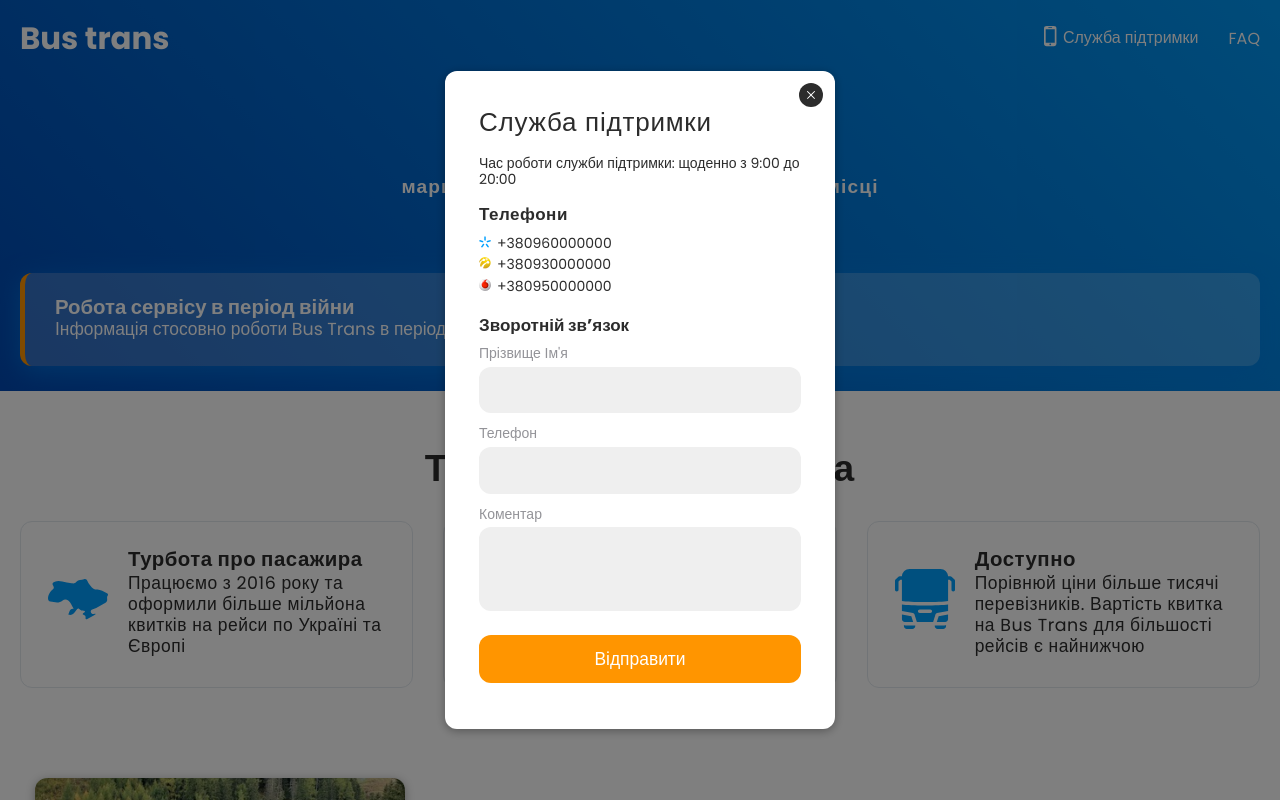
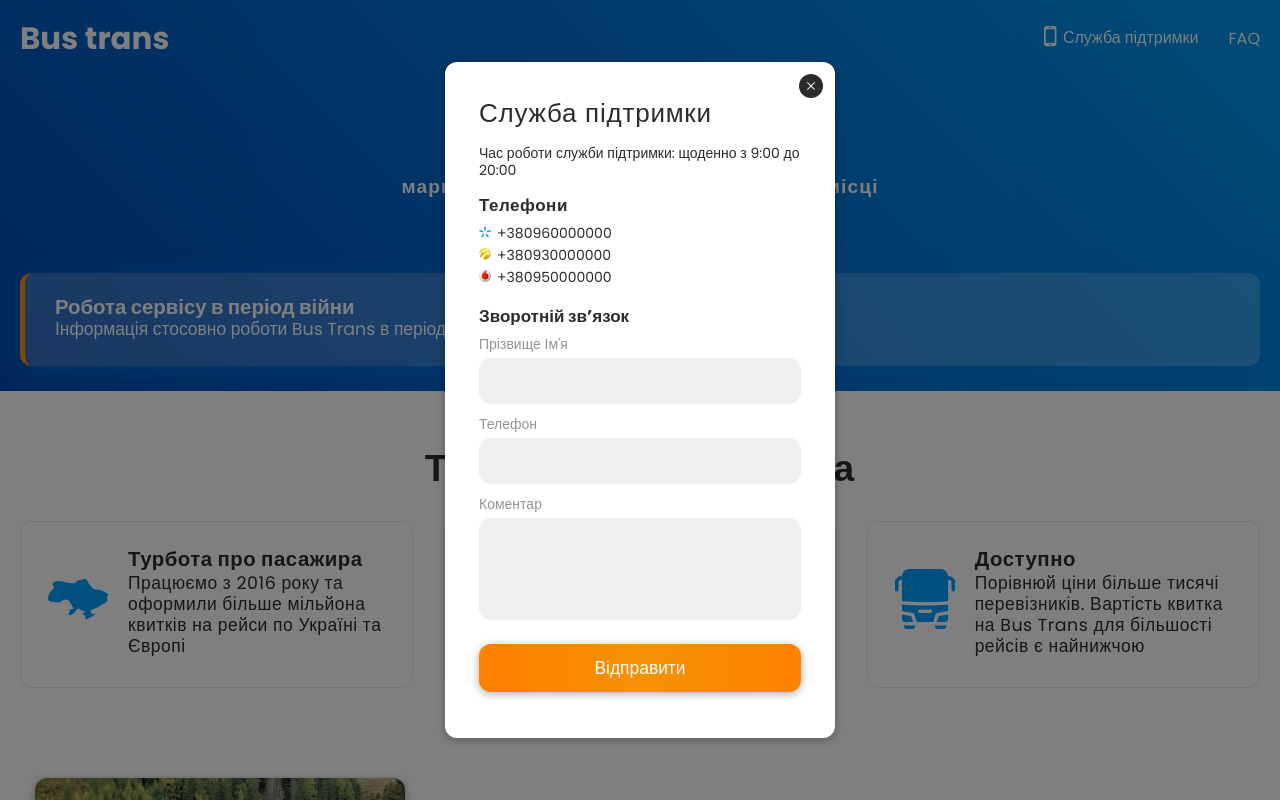
Before and after one commit to LVAndr/bus-transportation, a Vue app: page / in a window 1280 px wide. Both pictures are taken after a click on the button "Служба підтримки". Shown: the top 800 px of the page. Built offline with nearby package versions, Linux system fonts and the light colour scheme.

Commit message:
add simple setButton.vu

```diff
--- a/src/assets/styles/variables.scss
+++ b/src/assets/styles/variables.scss
@@ -2,6 +2,7 @@ $background-color-light: #fff;
 $background-color-light-opacity: rgba(255, 255, 255, 0.2);
 $modal-background-color: rgba(0, 0, 0, .5);  ;
 $background-linear-gradient: linear-gradient(225deg, #0198f4, #0149b5);
+//$background-linear-gradient: linear-gradient(225deg, #143CBB, #1441d3);
 $background-footer-top: #2e2e2e;
 $background-footer-bottom: #242424;
 $orange-color: #ff9500;
--- a/src/components/ContactForm.vue
+++ b/src/components/ContactForm.vue
@@ -1,5 +1,6 @@
 <script setup>
 import SetImage from "./SetImage.vue";
+import SetButton from "./setButton.vue";
 
 const props = defineProps({
   contactList: {
@@ -53,10 +54,10 @@ const props = defineProps({
 
       <div class="form-control">
         <label for="user-comment">Коментар</label>
-        <textarea name="user-comment" type="text" rows="3"></textarea>
+        <textarea name="user-comment" type="text" rows="4"></textarea>
       </div>
 
-      <button class="btn-reset form__btn">Відправити</button>
+      <set-button class="form__btn" title="Відправити"/>
     </form>
   </div>
 </div>
@@ -133,13 +134,6 @@ const props = defineProps({
       input[type="number"] {
         -moz-appearance: textfield;
       }
-      button{
-        font-weight: 500;
-        border-radius: $card-border-radius;
-        background-color: $orange-color;
-        padding: 14px 15px;
-        color: $text-color-light;
-      }
       .form__btn{
         width: 100%;
         margin: 12px auto 8px;
--- /dev/null
+++ b/src/components/setButton.vue
@@ -0,0 +1,69 @@
+<script setup>
+const props = defineProps({
+  title: {
+    type: String,
+    required: false,
+  }
+})
+</script>
+
+<template>
+<button class="btn-reset btn__primary">{{title}}</button>
+</template>
+
+<style scoped lang="scss">
+@import "src/assets/styles/variables";
+.btn__primary{
+  min-width: 200px;
+  font-weight: 500;
+  border-radius: $card-border-radius;
+  background-color: $orange-color;
+  background-image: linear-gradient(85deg, #ff8100 9%, #f69102 50%, #ff8100);
+  padding: 14px 15px;
+  color: $text-color-light;
+  box-shadow: $light-box-shadow;
+  transition: background-image 0.4s ease;
+}
+.btn__primary:active{
+  background-image: linear-gradient(85deg, #f47c02 9%, #ed8d04 50%, #f47c02);
+}
+.btn__primary:hover {
+  animation: gradientAnimation .4s ease;
+}
+
+@keyframes gradientAnimation {
+  0% {
+    background-image: linear-gradient(85deg, #ff8100 0%, #f69102 1%, #ff8100 100%);
+  }
+  10% {
+    background-image: linear-gradient(85deg, #ff8100 0%, #f69102 5%, #ff8100 100%);
+  }
+  20% {
+    background-image: linear-gradient(85deg, #ff8100 0%, #f69102 20%, #ff8100 100%);
+  }
+  30% {
+    background-image: linear-gradient(85deg, #ff8100 2%, #f69102 30%, #ff8100 100%);
+  }
+  40% {
+    background-image: linear-gradient(85deg, #ff8100 4%, #f69102 40%, #ff8100 100%);
+  }
+  50% {
+    background-image: linear-gradient(85deg, #ff8100 6%, #f69102 50%, #ff8100 100%);
+  }
+  600% {
+    background-image: linear-gradient(85deg, #ff8100 9%, #f69102 60%, #ff8100 100%);
+  }
+  70% {
+    background-image: linear-gradient(85deg, #ff8100 9%, #f69102 70%, #ff8100 100%);
+  }
+  80% {
+    background-image: linear-gradient(85deg, #ff8100 9%, #f69102 80%, #ff8100 100%);
+  }
+  90% {
+    background-image: linear-gradient(85deg, #ff8100 9%, #f69102 90%, #ff8100 100%);
+  }
+  100% {
+    background-image: linear-gradient(85deg, #ff8100 9%, #f69102 100%, #ff8100 100%);
+  }
+}
+</style>
```
